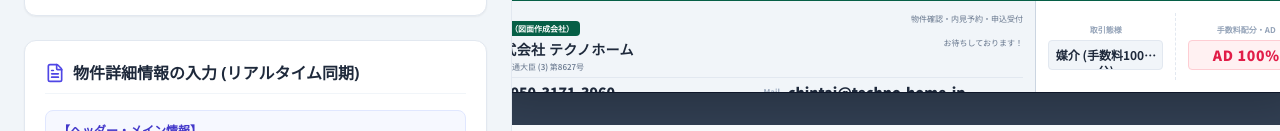
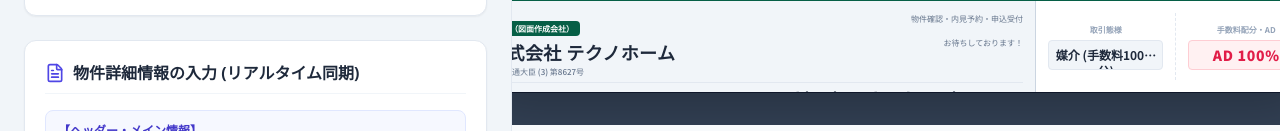
Before and after one commit to michiko53/maisoku.ver1, a plain HTML site: page index.html in a window 1280 px wide. Shown: the part 666-797 px from the top of the page. Drawn offline with nearby package versions, Linux system fonts and the light colour scheme; a web font is replaced by a local one.

Commit message:
Update index.html

```diff
--- a/index.html
+++ b/index.html
@@ -495,7 +495,7 @@
             <div class="flex items-start justify-between">
               <div>
                 <span class="text-[8px] bg-emerald-800 text-white font-bold px-1.5 py-0.5 rounded">元付（図面作成会社）</span>
-                <h3 class="text-sm font-black text-slate-800 mt-1 leading-tight tracking-wide">株式会社 テクノホーム</h3>
+                <h3 class="text-lg font-black text-slate-800 mt-1 leading-tight tracking-wide">株式会社 テクノホーム</h3>
                 <p class="text-[8px] text-slate-500 mt-0.5">国土交通大臣 (3) 第8627号</p>
               </div>
               <div class="text-right text-[8px] text-slate-500">
```
